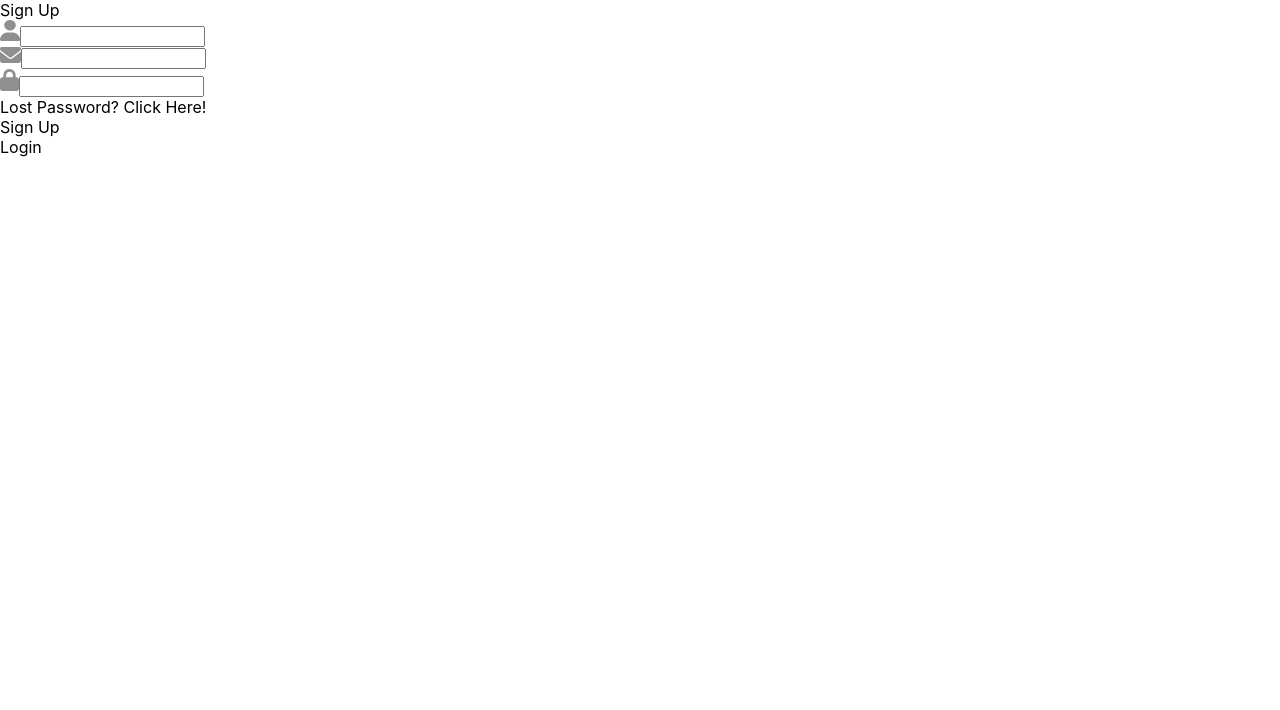
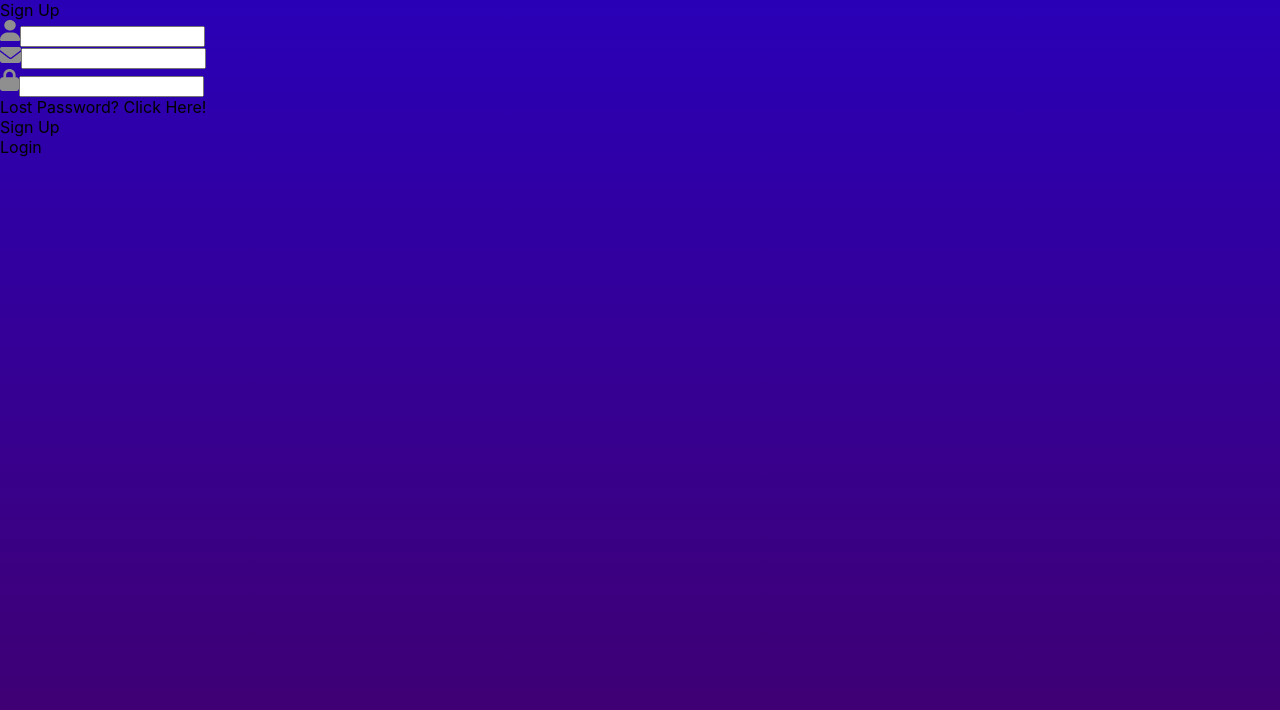
Before and after one commit to kanishkadz/SignUpForm-ReactJS, a React (Create React App) app in the folder signup/: page / in a window 1280 px wide. Shown: the top 710 px of the page. Built offline with nearby package versions, Linux system fonts and the light colour scheme.

Commit message:
Update index.css

```diff
--- a/signup/src/index.css
+++ b/signup/src/index.css
@@ -5,6 +5,8 @@ body {
     sans-serif;
   -webkit-font-smoothing: antialiased;
   -moz-osx-font-smoothing: grayscale;
+  height: 100vh;
+  background: linear-gradient(#2A00B7, #42006C)
 }
 
 code {
```
